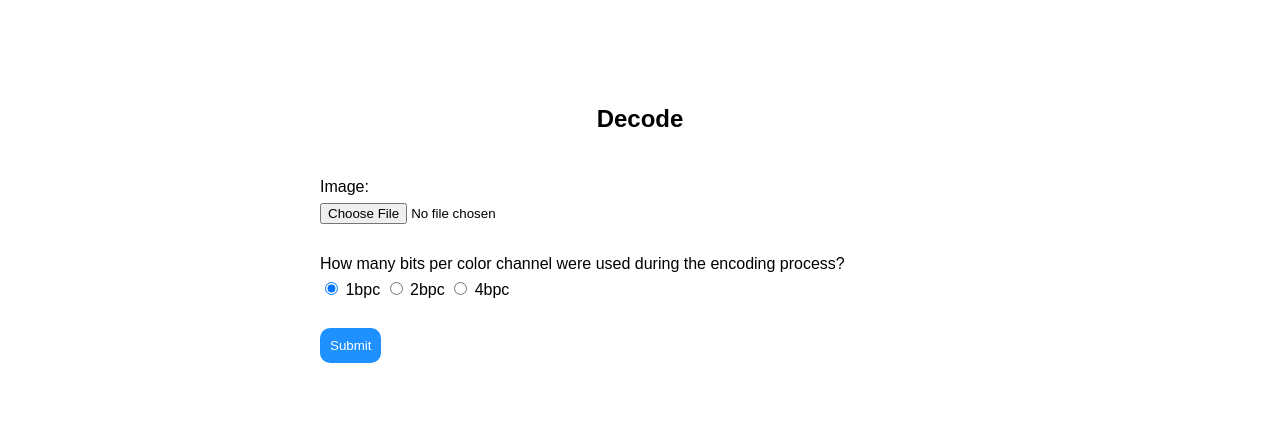
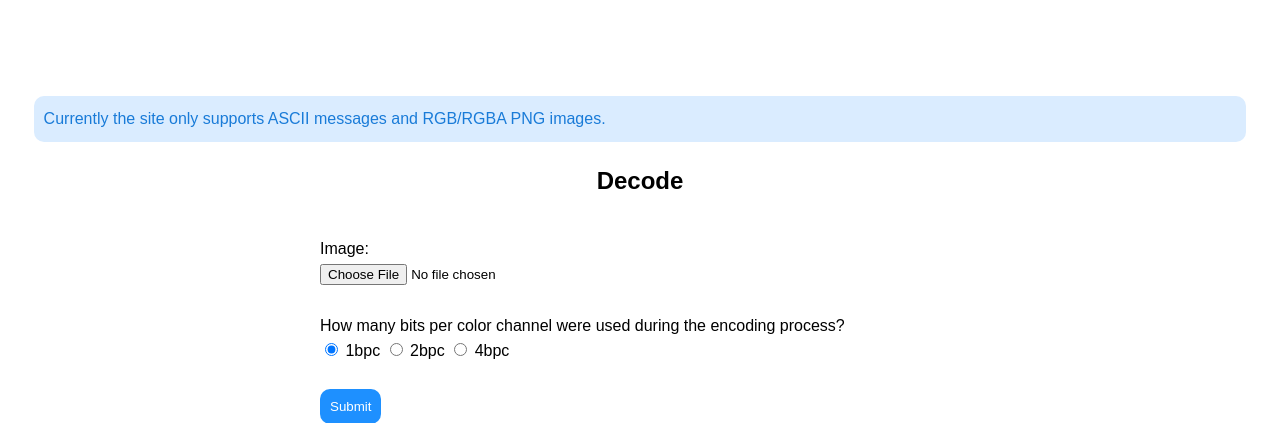
Before and after one commit to tran-hai-long/lsb_steganography, a Flask app: page /lsb/decode/ in a window 1280 px wide. Shown: the part 102-525 px from the top of the page. Run offline with Flask 2, Linux system fonts and the light colour scheme; some libraries are stand-ins or nearby versions.

Commit message:
Add an alert for image and message format limitation

```diff
--- a/lsb/static/base.css
+++ b/lsb/static/base.css
@@ -74,3 +74,12 @@ footer {
 .footer-link:hover {
     color: #197bd8;
 }
+
+.alert-box {
+    color: #197bd8;
+    background-color: #daecff;
+    padding: 10px;
+    border-radius: 10px;
+    margin-left: 2vw;
+    margin-right: 2vw;
+}
--- a/lsb/templates/decode.html
+++ b/lsb/templates/decode.html
@@ -5,6 +5,9 @@
 {% block title %}<title>Decode</title>{% endblock %}
 {% block main %}
     <main>
+        {% if not result %}
+            <p class="alert-box">Currently the site only supports ASCII messages and RGB/RGBA PNG images.</p>
+        {% endif %}
         <h2>Decode</h2>
         <form method="POST" enctype="multipart/form-data" action="{{ url_for('lsb.decode_page') }}">
             {{ form.csrf_token }}
--- a/lsb/templates/encode.html
+++ b/lsb/templates/encode.html
@@ -5,6 +5,9 @@
 {% block title %}<title>Encode</title>{% endblock %}
 {% block main %}
     <main>
+        {% if not result %}
+            <p class="alert-box">Currently the site only supports ASCII messages and RGB/RGBA PNG images.</p>
+        {% endif %}
         <h2>Encode</h2>
         <form method="POST" enctype="multipart/form-data" action="{{ url_for('lsb.encode_page') }}">
             {{ form.csrf_token }}
```
